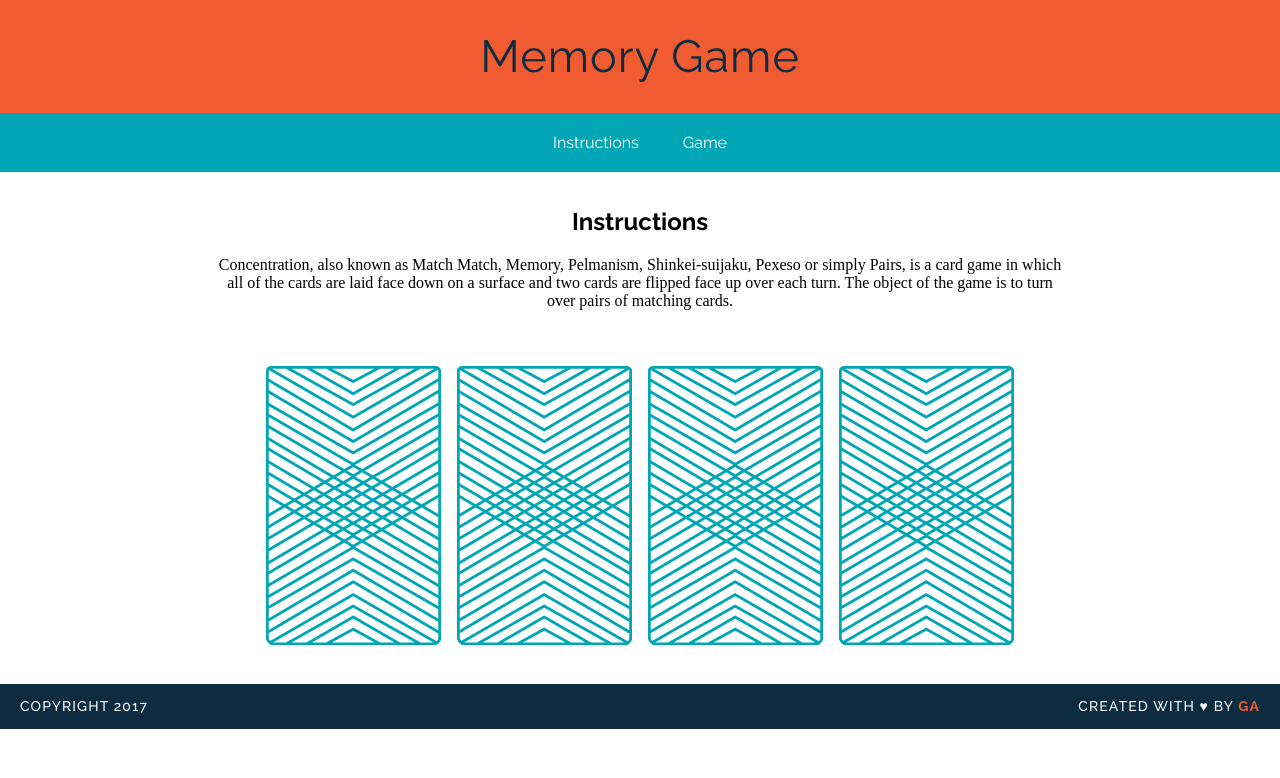
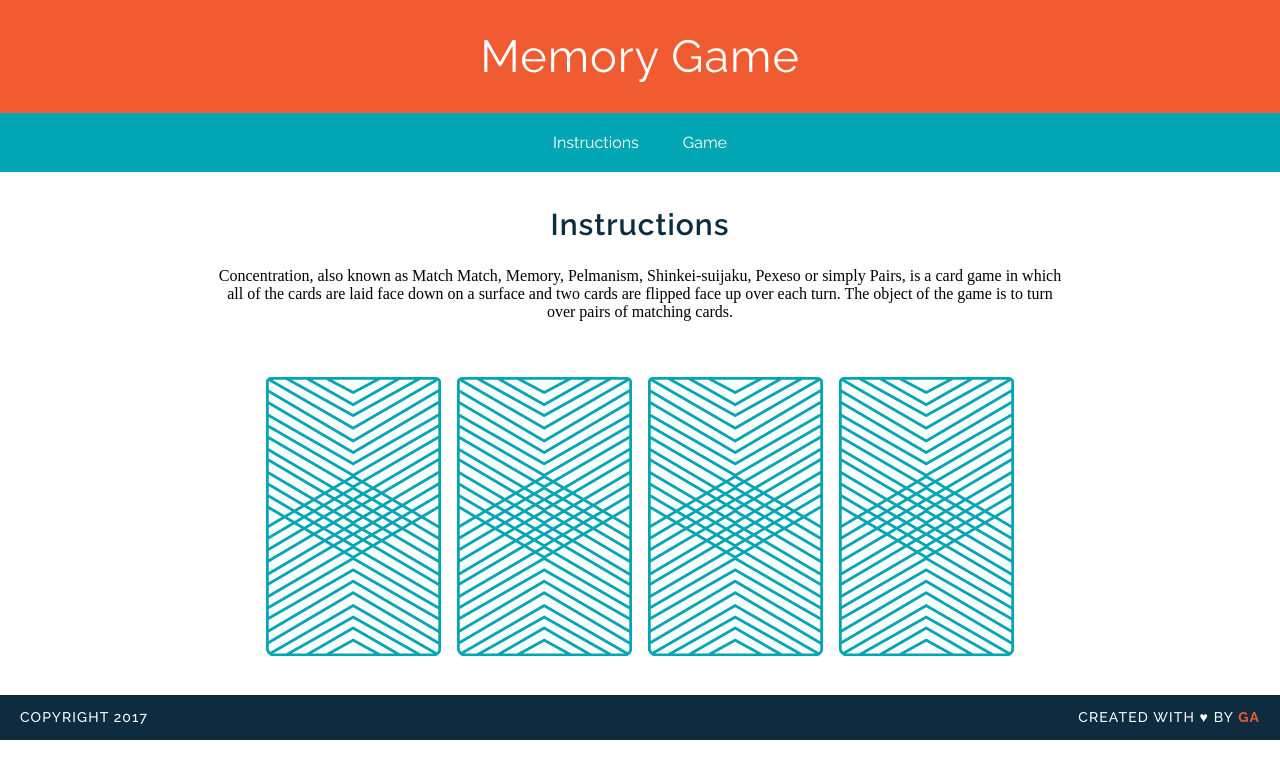
Before and after one commit to darrinim/wdi-fundamentals-memorygame, a plain HTML site: page memory_game/index.html in a window 1280 px wide. Drawn offline with Linux system fonts and the light colour scheme.

```diff
--- a/memory_game/css/styles.css
+++ b/memory_game/css/styles.css
@@ -5,7 +5,7 @@ body	{
 
 h1	{
 	font-family: 'Raleway';
-	color: #0d2c40;
+	color: #FFFFFF;
 	letter-spacing: 1px;
 	font-weight: 400;
 	font-size: 45px;
@@ -31,15 +31,15 @@ a:hover {
 	border-color: white;
 }
 // below is INSTRUCTIONS style underneath anchor
-h2	{
-	font-family: 'Raleway', sans-serif;
+h2 {
+
+}
+.instructions {
+	font-family: 'Raleway';
 	color: #0d2c40;
 	letter-spacing: 1px;
 	font-weight: 600;
 	font-size: 30px;
-}
-.instructions {
-	font-family: 'Raleway';
 }
 // below is the actual instructions (p) styles
 p	{
```
